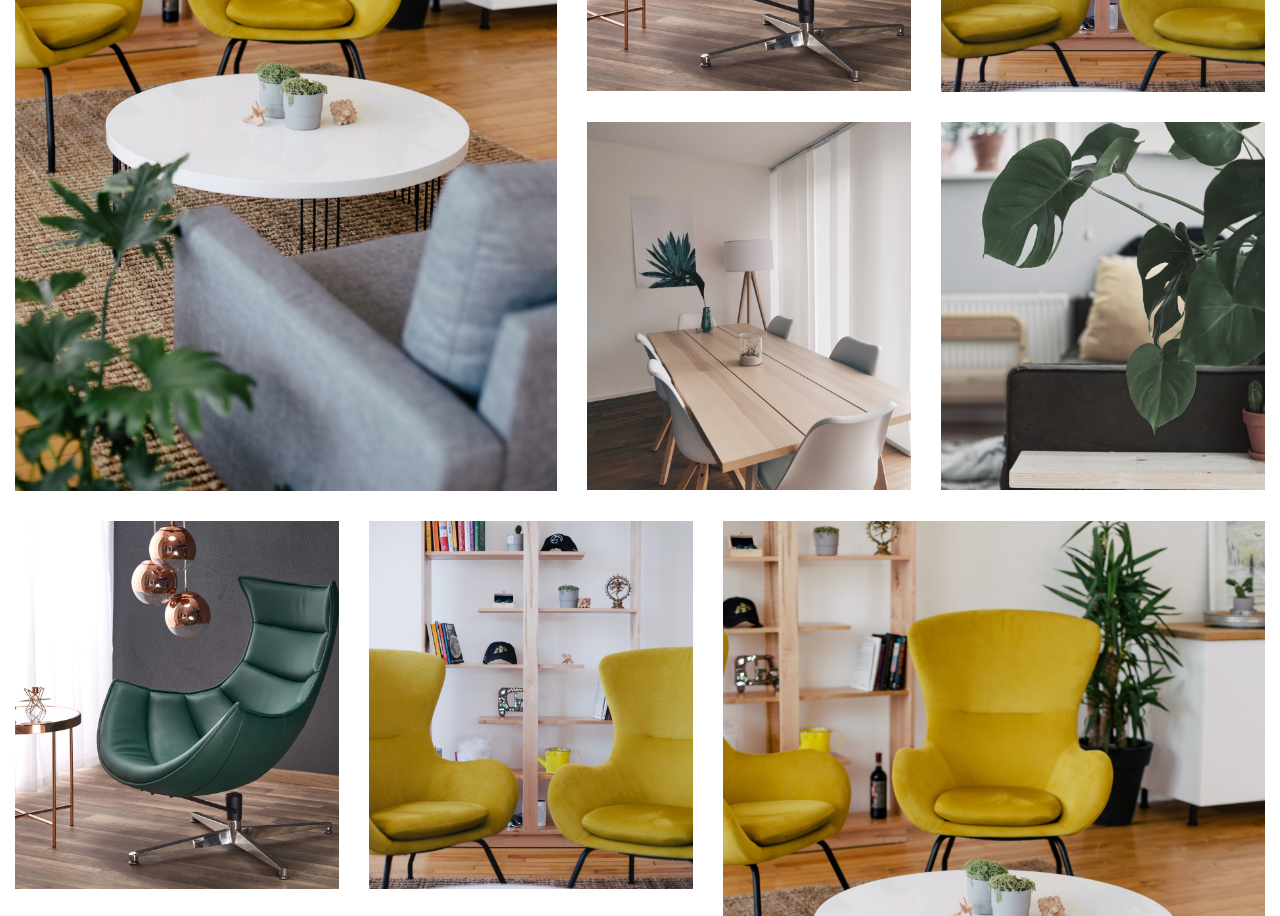
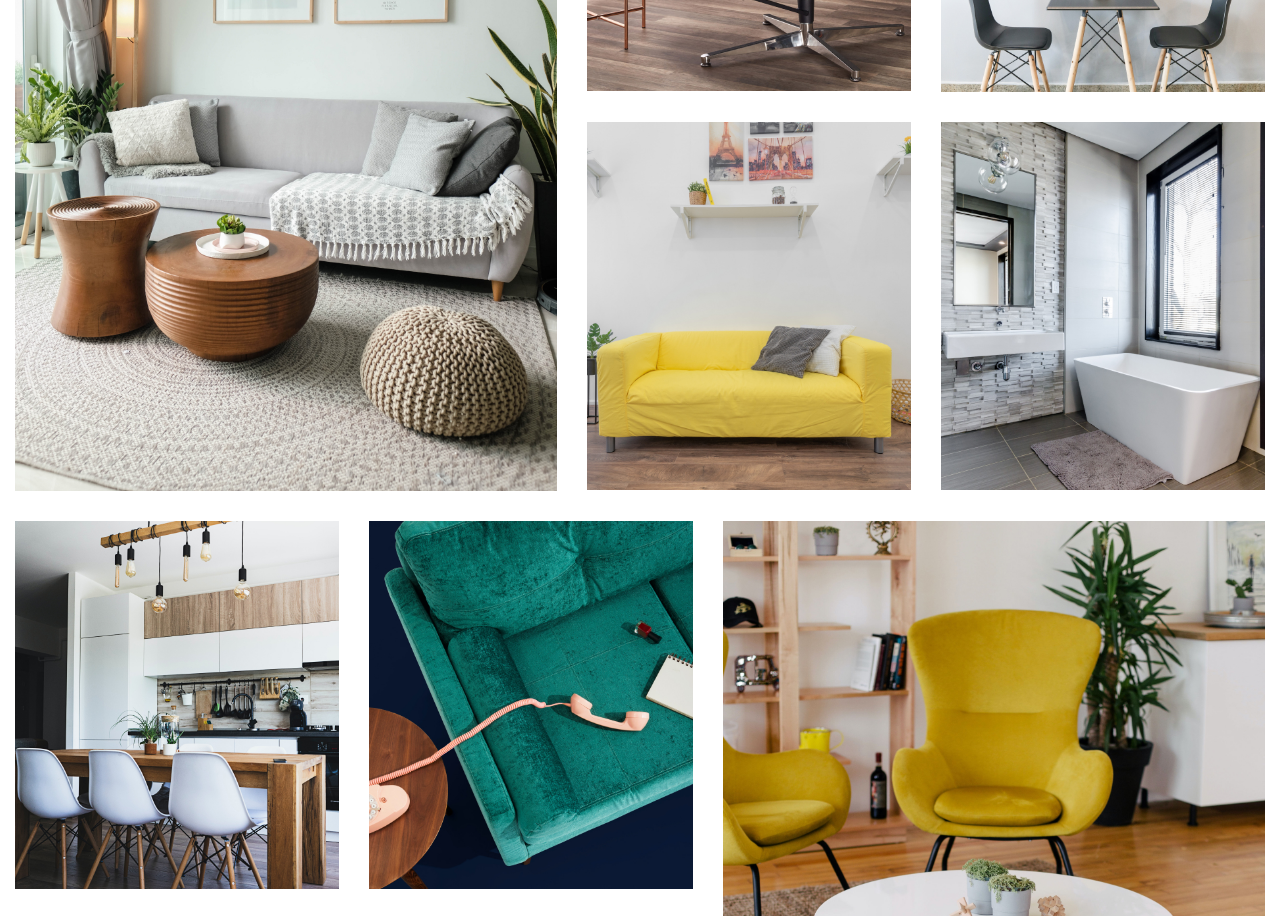
Before and after one commit to BekzodDeveloper/desire-multi-page, a website: page app/gallery.html in a window 1280 px wide. Shown: the part 620-1536 px from the top of the page. Drawn offline with nearby package versions, Linux system fonts and the light colour scheme.

Commit message:
images of gallery-page is changed

```diff
--- a/app/gallery.html
+++ b/app/gallery.html
@@ -93,27 +93,27 @@
 
             <div class="gallery-page__images-1">
               <div class="gallery-page__left-1">
-                <img class="gallery-page__left-image-1" src="./images/home/gallery-img-1.jpg" alt="gallery img">
+                <img class="gallery-page__left-image-1" src="./images/gallery/gallery-img-1.jpg" alt="gallery img">
               </div>
               <div class="gallery-page__right-1">
-                <img class="gallery-page__right-image-1" src="./images/home/gallery-img-2.jpg" alt="gallery img">
-                <img class="gallery-page__right-image-1" src="./images/home/gallery-img-3.jpg" alt="gallery img">
-                <img class="gallery-page__right-image-1" src="./images/home/gallery-img-4.jpg" alt="gallery img">
-                <img class="gallery-page__right-image-1" src="./images/home/gallery-img-5.jpg" alt="gallery img">
+                <img class="gallery-page__right-image-1" src="./images/gallery/gallery-img-2.jpg" alt="gallery img">
+                <img class="gallery-page__right-image-1" src="./images/gallery/gallery-img-3.jpg" alt="gallery img">
+                <img class="gallery-page__right-image-1" src="./images/gallery/gallery-img-4.jpg" alt="gallery img">
+                <img class="gallery-page__right-image-1" src="./images/gallery/gallery-img-5.jpg" alt="gallery img">
               </div>
             </div>
 
             <div class="gallery-page__images-2">
 
               <div class="gallery-page__left-2">
-            <img class="gallery-page__left-image-2" src="./images/home/gallery-img-2.jpg" alt="gallery img">
-              <img class="gallery-page__left-image-2" src="./images/home/gallery-img-3.jpg" alt="gallery img">
-                <img class="gallery-page__left-image-2" src="./images/home/gallery-img-4.jpg" alt="gallery img">
-                <img class="gallery-page__left-image-2" src="./images/home/gallery-img-5.jpg" alt="gallery img">
+            <img class="gallery-page__left-image-2" src="./images/gallery/gallery-img-6.jpg" alt="gallery img">
+              <img class="gallery-page__left-image-2" src="./images/gallery/gallery-img-7.jpg" alt="gallery img">
+                <img class="gallery-page__left-image-2" src="./images/gallery/gallery-img-8.jpg" alt="gallery img">
+                <img class="gallery-page__left-image-2" src="./images/gallery/gallery-img-9.jpg" alt="gallery img">
               </div>
 
               <div class="gallery-page__right-2">
-                <img class="gallery-page__right-image-2" src="./images/home/gallery-img-1.jpg" alt="gallery img">
+                <img class="gallery-page__right-image-2" src="./images/gallery/gallery-img-10.jpg" alt="gallery img">
               </div>
             </div>
 
```
Also changed, not shown: app/index.html (+1 -0 lines), app/images/gallery/gallery-img-1.jpg (added), app/images/gallery/gallery-img-10.jpg (added), app/images/gallery/gallery-img-2.jpg (added), app/images/gallery/gallery-img-3.jpg (added), app/images/gallery/gallery-img-4.jpg (added), app/images/gallery/gallery-img-5.jpg (added), app/images/gallery/gallery-img-6.jpg (added), app/images/gallery/gallery-img-7.jpg (added), app/images/gallery/gallery-img-8.jpg (added), app/images/gallery/gallery-img-9.jpg (added), app/images/home/desire-icon.ico (added), app/scss/_about.scss (renamed from app/scss/about.scss), app/scss/_gallery.scss (renamed from app/scss/gallery.scss), 5 other files.
